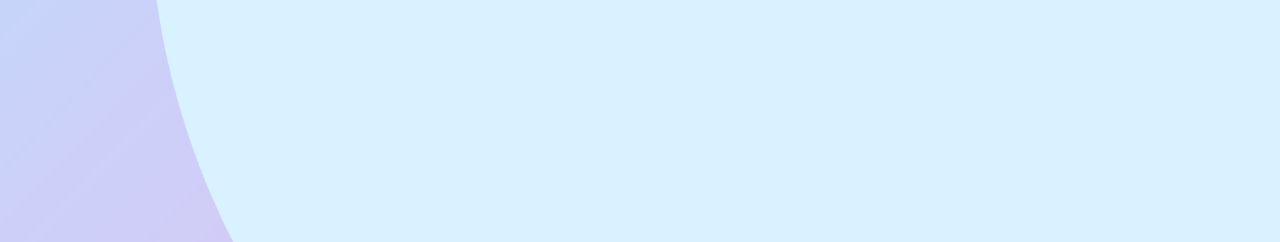
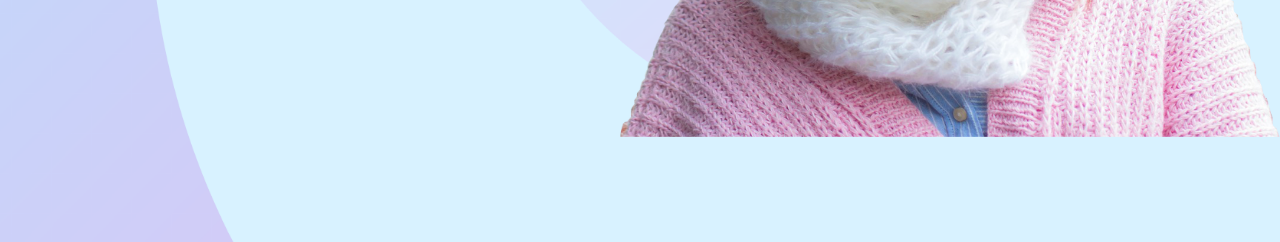
Before and after one commit to Amitvarman07/website.io, a plain HTML site: page index.html in a window 1280 px wide. Shown: the part 558-800 px from the top of the page. Drawn offline with nearby package versions, Linux system fonts and the light colour scheme.

Commit message:
Update style.css

```diff
--- a/style.css
+++ b/style.css
@@ -7,9 +7,7 @@
 header {
     width: 100%;
     height: 100vh;
-    padding: 2%;
-
-    background-image: url("image/background.png");
+  background-image: url("image/background.png");
     background-size: cover;
     overflow: hidden;
 }
@@ -140,7 +138,7 @@ nav ul li a:hover {
 
 .right-side img {
     width: 100%;
-    height:10%;
+    height:100%;
 }
 
 @media (max-width:743px) {
```
